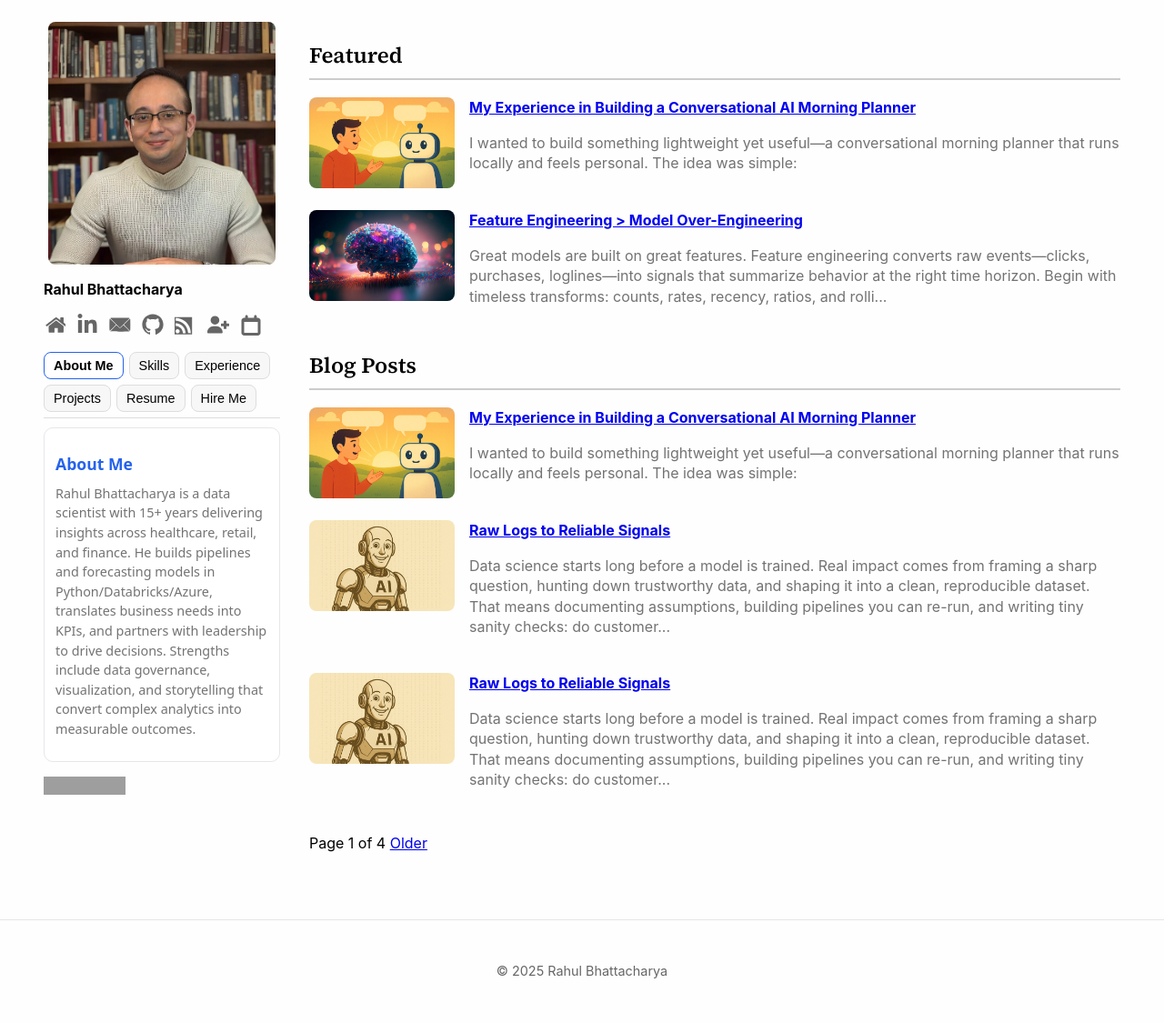
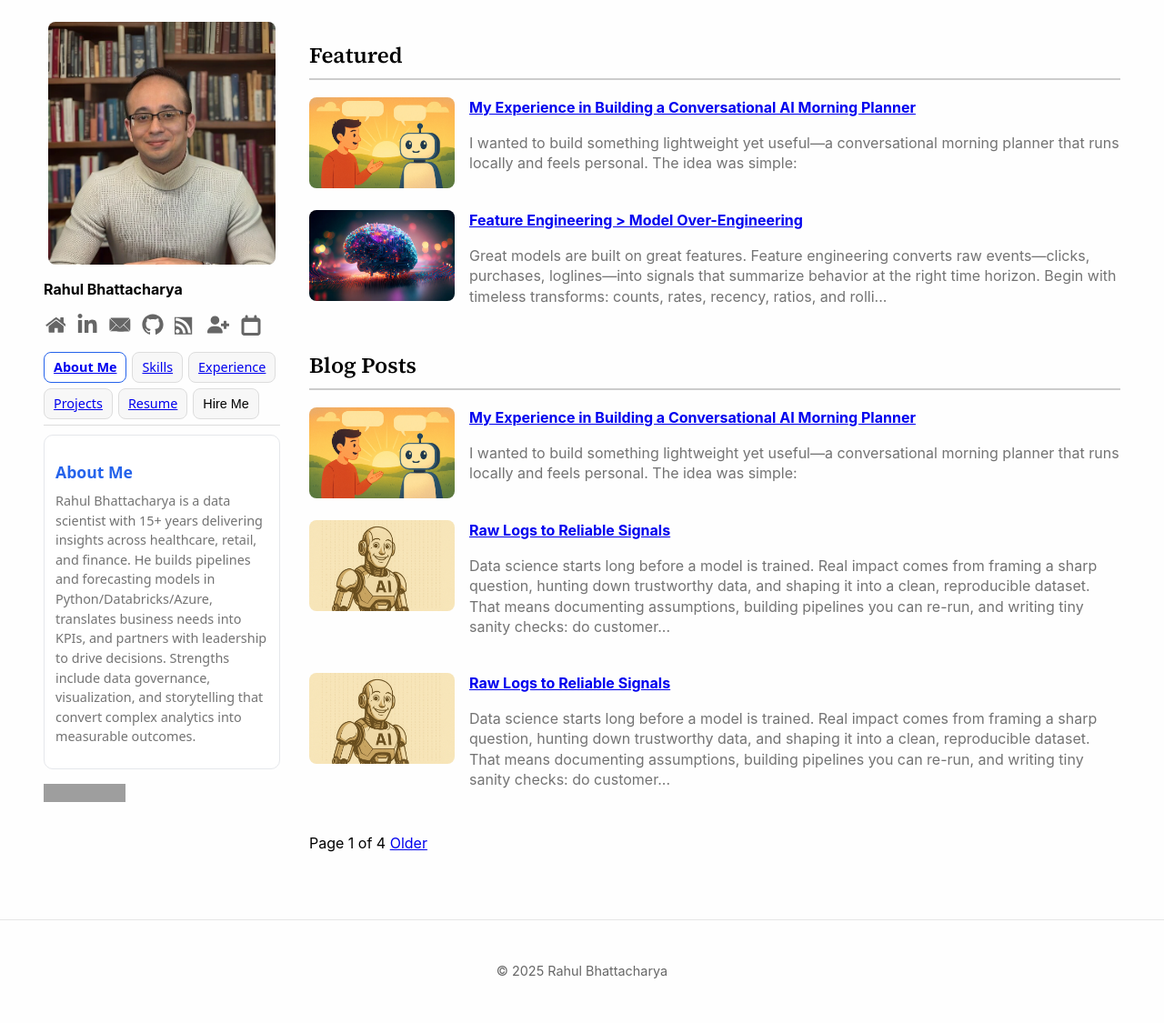
Before and after one commit to RahulBhattacharya1/RahulBhattacharya1.github.io, a Jekyll site: the page built from index.html, in a window 1280 px wide. Shown: the whole page at 91% size. Built offline with Jekyll 4.4.1, drawn with Linux system fonts in a browser that asks for light colours; the list of posts is cut into pages by our own code; grey boxes are pictures that could not be loaded.

Commit message:
Update default.html

```diff
--- a/_layouts/default.html
+++ b/_layouts/default.html
@@ -145,11 +145,11 @@
 <section class="bio-tabs">
   <!-- Tab Buttons -->
   <div class="tab-buttons">
-    <button class="tab-btn active" data-tab="about">About Me</button>
-    <button class="tab-btn" data-tab="skills">Skills</button>
-    <button class="tab-btn" data-tab="experience">Experience</button>
-    <button class="tab-btn" data-tab="projects">Projects</button>
-    <button class="tab-btn" data-tab="resume">Resume</button>
+    <a class="tab-btn active" data-tab="about" href="/about/">About Me</a>
+    <a class="tab-btn" data-tab="skills" href="/skills/">Skills</a>
+    <a class="tab-btn" data-tab="experience" href="/experience/">Experience</a>
+    <a class="tab-btn" data-tab="projects" href="/projects/">Projects</a>
+    <a class="tab-btn" data-tab="resume" href="/resume/">Resume</a>
     <button class="tab-btn" data-tab="hireme">Hire Me</button>
   </div>
 
```
Also changed, not shown: other parts of _layouts/default.html (+14 -7 lines).
